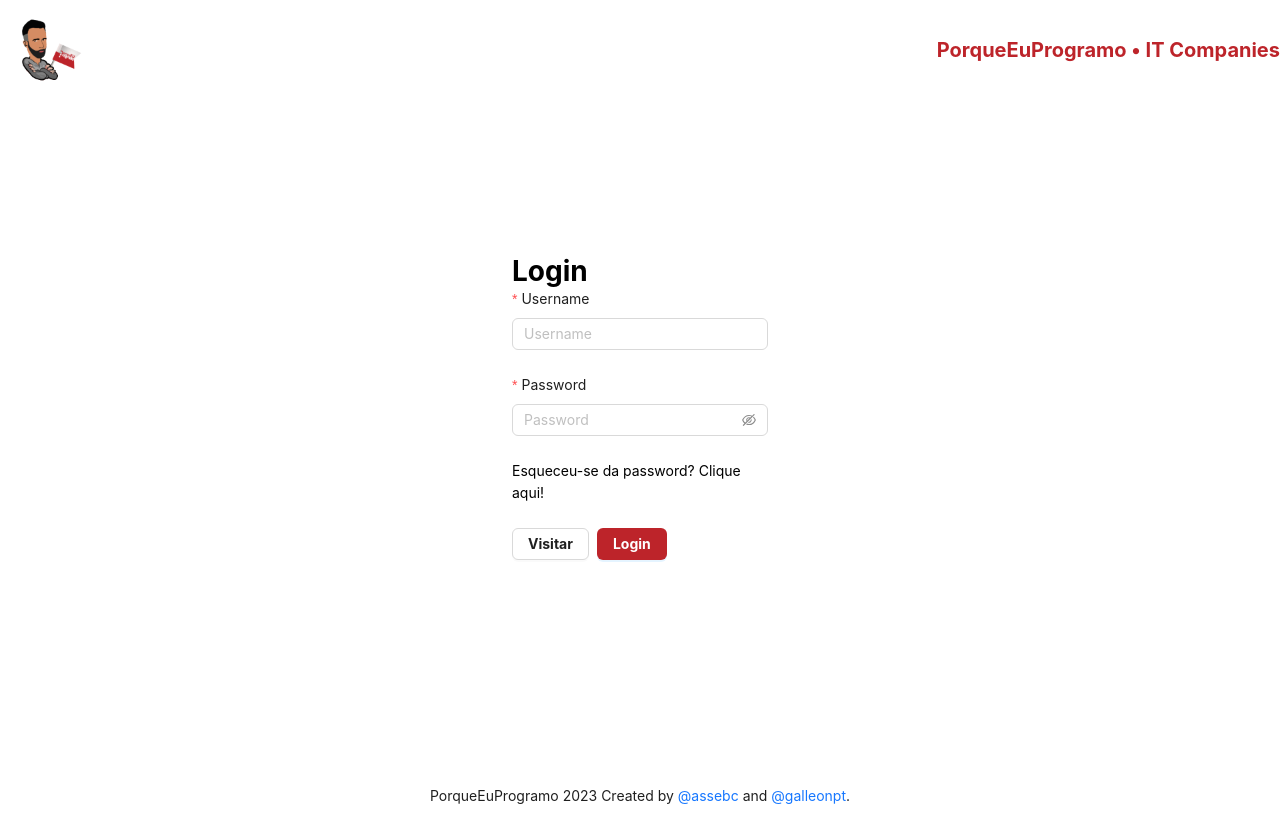
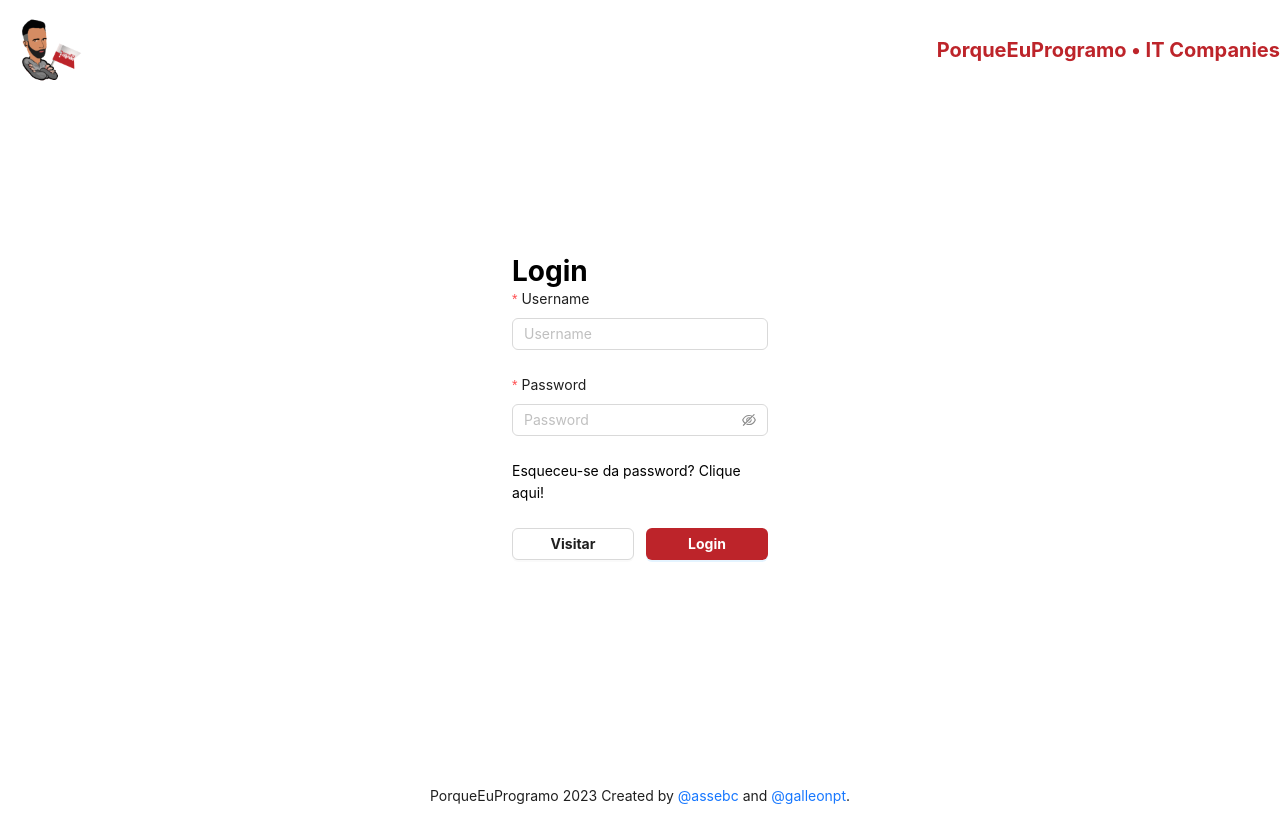
Before and after one commit to assebc/pep-it-companies-app, a React (Vite) app in the folder frontend/: page / in a window 1280 px wide. Built offline with nearby package versions, Linux system fonts and the light colour scheme.

Commit message:
fix: login buttons styles

```diff
--- a/frontend/src/components/Login/index.tsx
+++ b/frontend/src/components/Login/index.tsx
@@ -1,6 +1,6 @@
 import { FC, useState } from "react";
-import { Link , useNavigate } from "react-router-dom";
-import { Space, Button, Form, Input } from "antd";
+import { Link, useNavigate } from "react-router-dom";
+import { Space, Button, Form, Input, Row, Col } from "antd";
 import api from "../../services/api";
 import "./styles.css";
 
@@ -12,7 +12,8 @@ export const Login: FC = () => {
   const navigate = useNavigate();
   const isAdmin: boolean = localStorage.getItem("token") ? true : false;
 
-  const handleSubmit = async (data: any) => { //FIXME: data its not any type
+  const handleSubmit = async (data: any) => {
+    //FIXME: data its not any type
     // setUsername(data.username)
     // setPassword(data.password);
 
@@ -33,7 +34,6 @@ export const Login: FC = () => {
     //   alert(err.response.data.error);
     // }
     navigate("/companies");
-
   };
 
   return (
@@ -50,16 +50,16 @@ export const Login: FC = () => {
           label="Username"
           name="username"
           rules={[{ required: true, message: "Campo obrigatório" }]}
-          >
-            <Input placeholder="Username"/>
-          </Form.Item>
+        >
+          <Input placeholder="Username" />
+        </Form.Item>
 
         <Form.Item
           label="Password"
           name="password"
           rules={[{ required: true, message: "Campo obrigatório" }]}
         >
-          <Input.Password placeholder="Password"/>
+          <Input.Password placeholder="Password" />
         </Form.Item>
 
         <Form.Item>
@@ -68,17 +68,29 @@ export const Login: FC = () => {
           </Link>
         </Form.Item>
 
-        <Form.Item>
-          <Space>
-            <Button type="default" className="invbutton" onClick={() => navigate("/companies")}>
+        <Row justify="space-between" gutter={12}>
+          <Col span={12}>
+            <Button
+              style={{ width: "100%" }}
+              type="default"
+              className="invbutton"
+              onClick={() => navigate("/companies")}
+            >
               Visitar
             </Button>
-            <Button type="primary" className="button" htmlType="submit" >
+          </Col>
+
+          <Col span={12}>
+            <Button
+              type="primary"
+              className="button"
+              htmlType="submit"
+              style={{ width: "100%" }}
+            >
               Login
             </Button>
-          </Space>
-        </Form.Item>
-
+          </Col>
+        </Row>
       </Form>
     </div>
   );
```
